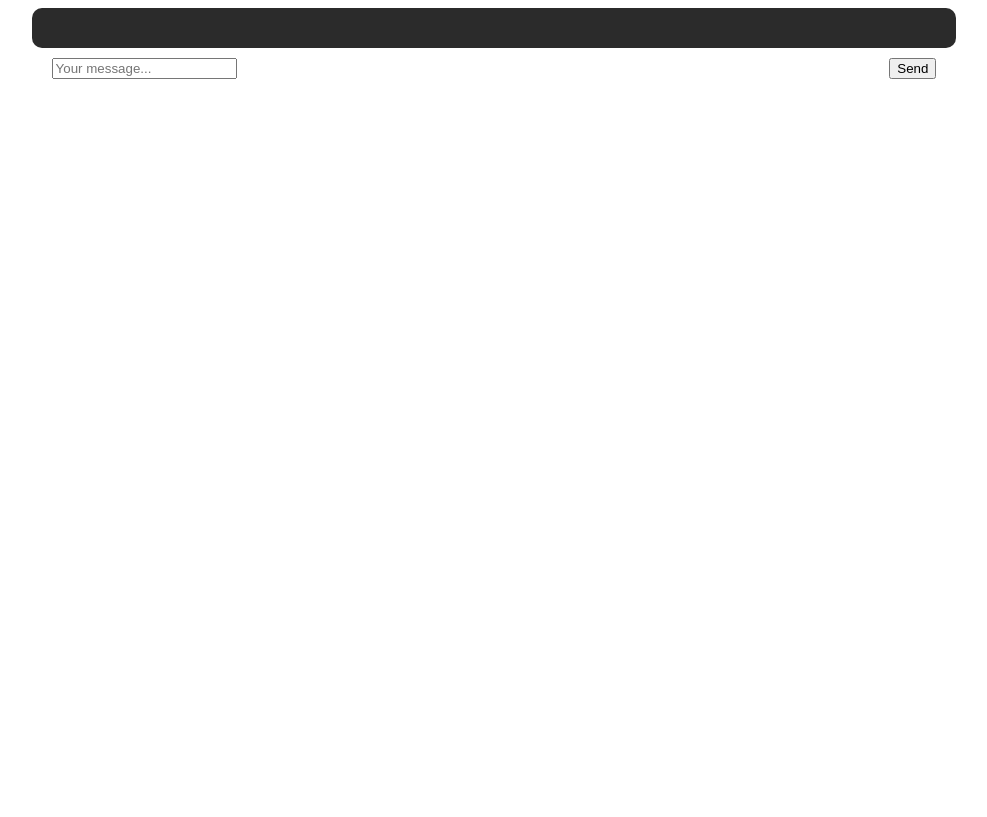
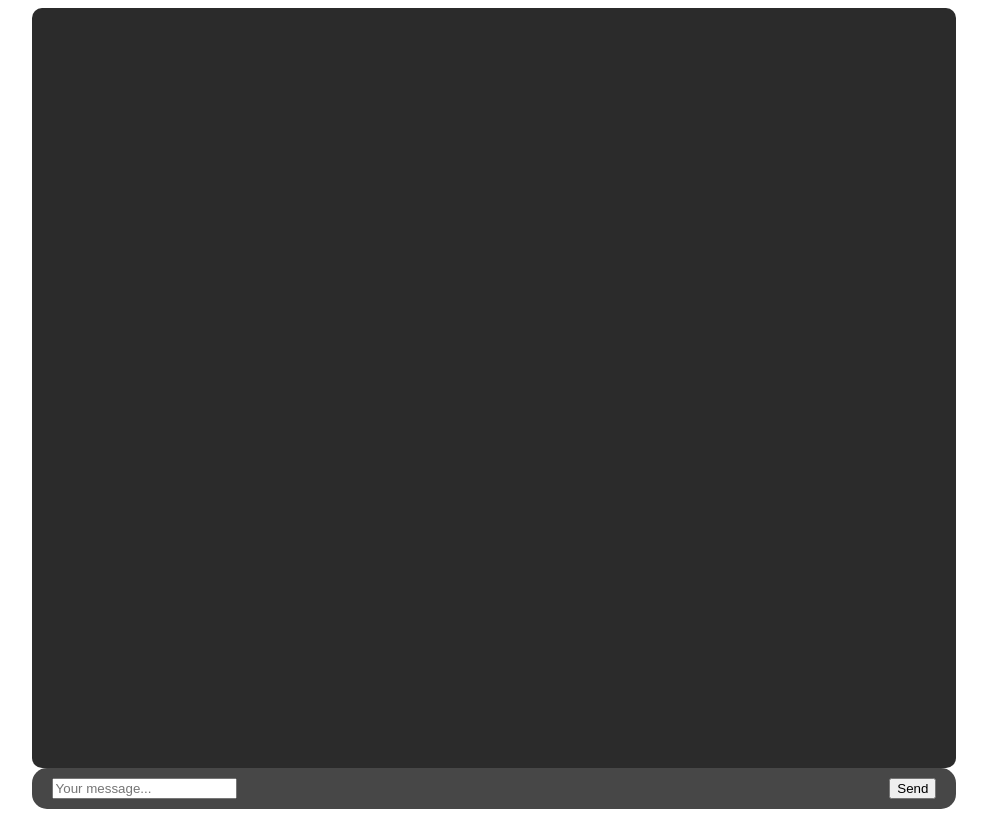
Before and after one commit to titustesche/synthia-framework, a plain HTML site: page frontend/index.html in a window 1280 px wide. Shown: the whole page, without its empty margins (166-1153 px from the left). Drawn offline with Linux system fonts and the light colour scheme.

Commit message:
Some cosmetics, noting fancy really

```diff
--- a/frontend/includes/style.inc.css
+++ b/frontend/includes/style.inc.css
@@ -12,6 +12,8 @@ html {
     text-align: justify;
     word-spacing: 5px;
     line-height: 150%;
+    overflow-y: scroll;
+    height: 720px;
 }
 
 .wrapper {
@@ -24,4 +26,7 @@ html {
     display: flex;
     width: 100%;
     justify-content: space-between;
+    background-color: #474747;
+    color: white;
+    border-radius: 15px;
 }
```
